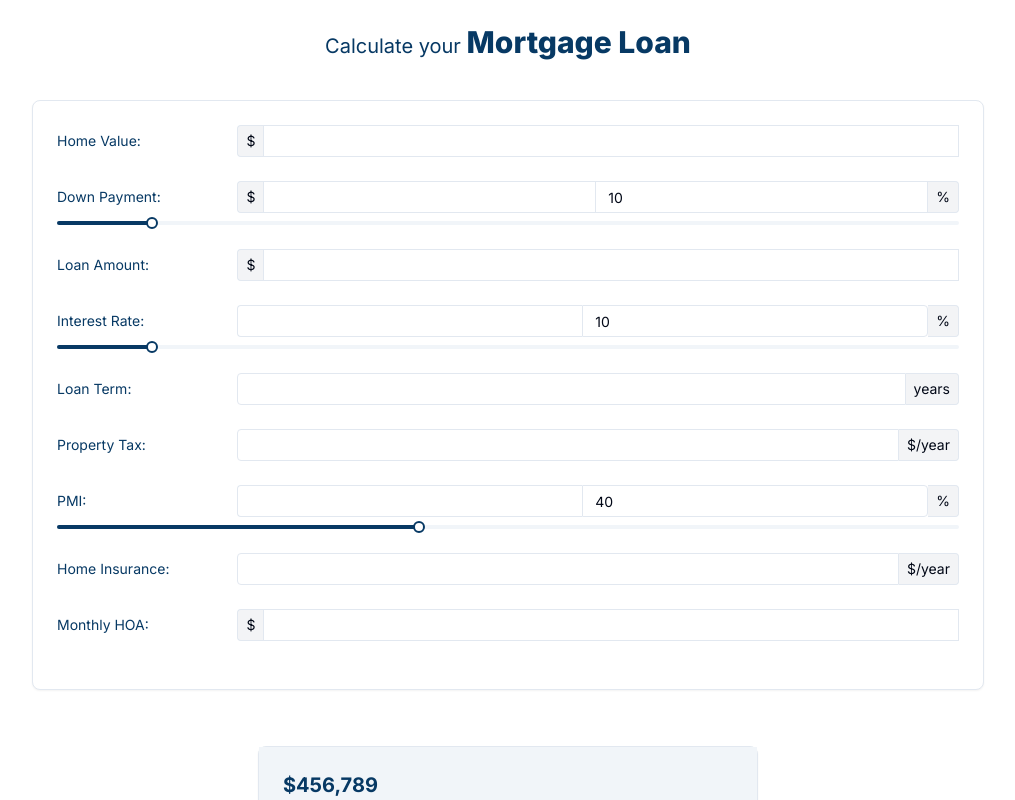
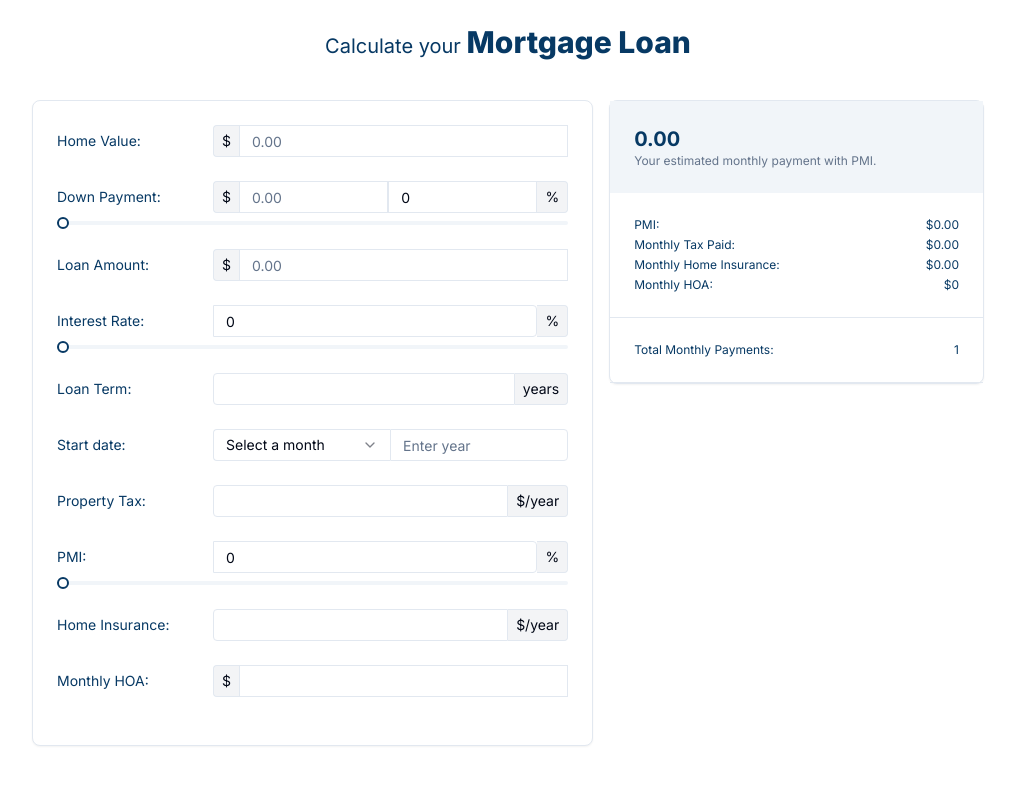
Before and after one commit to Yomzy2223/calculator, a Next.js app: page /mortgage in a window 1280 px wide. Shown: the top 800 px of the page, without its empty margins (132-1147 px from the left). Built offline with nearby package versions, Linux system fonts and the light colour scheme.

Commit message:
Mortgate done

```diff
--- a/src/app/affordability/action.ts
+++ b/src/app/affordability/action.ts
@@ -13,7 +13,7 @@ export const initialState = {
 
 export const reducer = (
   state: any,
-  action: { type: string; payload?: string }
+  action: { type: string; payload?: string | number }
 ) => {
   switch (action.type) {
     case "Home Value":
--- a/src/app/mortgage/action.ts
+++ b/src/app/mortgage/action.ts
@@ -1,41 +1,110 @@
 export const initialState = {
   homeValue: "",
   downPayment: "",
+  downPaymentPerc: 0,
   loanAmount: "",
-  interestRate: "",
+  interestRate: 0,
   loanTerm: "",
   startDate: "",
+  startYear: "",
   propertyTax: "",
-  PMI: "",
+  PMI: 0,
   homeInsurance: "",
   HOA: "",
 };
 
 export const reducer = (
   state: any,
-  action: { type: string; payload?: string }
+  action: { type: string; payload: string | number }
 ) => {
   switch (action.type) {
-    case "Home Value":
+    //
+    case "Home Value": {
+      let val = parseFloat(action.payload.toString());
+      if (val < 0) return state;
+
+      let downPayment = state.downPayment;
+      let loanAmount = state.loanAmount;
+      let perc = state.downPaymentPerc;
+      if (perc) {
+        downPayment = (state.downPaymentPerc / 100) * val;
+        downPayment = parseFloat(downPayment).toFixed(2);
+        loanAmount = (val - downPayment).toFixed(2) || 0;
+      }
+
       return {
         ...state,
-        homeValue: action.payload,
+        homeValue: val || "",
+        downPayment,
+        loanAmount,
       };
-    case "Down Payment":
+    }
+
+    //
+    case "Down Payment": {
+      let val = parseFloat(action.payload?.toString());
+      if (val < 0) return state;
+
+      let perc: string | number = ((val || 0) * 100) / state.homeValue;
+      if (perc > 100) return state;
+      if (perc) perc = parseFloat(perc.toString()).toFixed(2);
+
       return {
         ...state,
-        downPayment: action.payload,
+        downPayment: val || "",
+        downPaymentPerc: perc || 0,
+        loanAmount: state.homeValue - val || 0,
       };
-    case "Loan Amount":
+    }
+
+    //
+    case "Down Payment Perc": {
+      let val = parseFloat(action.payload?.toString());
+      if (val < 0) return state;
+
+      if (state.homeValue <= 0) return state;
+      let downPayment: string | number = (val / 100) * state.homeValue;
+      downPayment = downPayment.toFixed(2);
+      let loanAmount =
+        (state.homeValue - parseFloat(downPayment)).toFixed(2) || 0;
+
       return {
         ...state,
-        loanAmount: action.payload,
+        downPaymentPerc: val || "",
+        downPayment,
+        loanAmount,
       };
-    case "Interest Rate":
+    }
+
+    //
+    case "Loan Amount": {
+      let val = parseFloat(action.payload?.toString());
+      if (val < 0) return state;
+      val = val > state.homeValue ? state.homeValue : val;
+      let downPayment = (state.homeValue - val).toFixed(2) || 0;
+      let downPaymentPerc = (
+        (100 * parseFloat(downPayment.toString())) / state.homeValue || 0
+      ).toFixed(2);
+
       return {
         ...state,
-        interestRate: action.payload,
+        loanAmount: val || "",
+        downPayment,
+        downPaymentPerc,
       };
+    }
+
+    //
+    case "Interest Rate": {
+      let val = parseFloat(action.payload?.toString());
+
+      return {
+        ...state,
+        interestRate: val,
+      };
+    }
+
+    //
     case "Loan Term":
       return {
         ...state,
@@ -45,6 +114,11 @@ export const reducer = (
       return {
         ...state,
         startDate: action.payload,
+      };
+    case "Start Year":
+      return {
+        ...state,
+        startYear: action.payload,
       };
     case "Property Tax":
       return {
@@ -56,6 +130,7 @@ export const reducer = (
         ...state,
         PMI: action.payload,
       };
+
     case "Home Insurance":
       return {
         ...state,
--- a/src/app/mortgage/page.tsx
+++ b/src/app/mortgage/page.tsx
@@ -4,11 +4,39 @@ import React, { useReducer } from "react";
 import InputWithLabel from "@/components/input/inputWithLabel";
 import { initialState, reducer } from "./action";
 import { Card, CardContent } from "@/components/ui/card";
+import CMSelect from "@/components/cmSelect";
+import { allMonths } from "@/lib/utils";
 
 const Mortgage = () => {
   const [state, dispatch] = useReducer(reducer, initialState);
 
-  console.log(state);
+  const loanTermInMonths = (state.loanTerm || 0) * 12 || 1;
+  const monthlyTax = ((state.propertyTax || 0) / 12).toFixed(2);
+  const monthlyInsurance = (state.homeInsurance / 12).toFixed(2) || 0;
+  const monthlyPMI = (
+    (((state.PMI || 0) / 100) * state.loanAmount) /
+    loanTermInMonths
+  ).toFixed(2);
+  const monthlyHOA = state.HOA || 0;
+  const paymentEndYear =
+    parseInt(state.startYear) + (parseInt(state.loanTerm) || 0);
+
+  const loan = state.loanAmount || 0;
+  const monthlyInterest = (state.interestRate || 0) / 100 / 12;
+  const n = loanTermInMonths;
+  let monthlyPayment: string | number =
+    (loan * monthlyInterest * Math.pow(1 + monthlyInterest, n)) /
+    Math.pow(1 + monthlyInterest, n - 1);
+  monthlyPayment = parseFloat(monthlyPayment.toFixed(2));
+
+  const totalMonthlyPayment = (
+    monthlyPayment +
+    parseFloat(monthlyPMI) +
+    parseFloat(monthlyTax) +
+    parseFloat(monthlyInsurance.toString()) +
+    parseFloat(monthlyHOA)
+  ).toFixed(2);
+
   return (
     <div className="flex flex-col items-center gap-6 p-6 max-w-[1000px] m-auto ">
       <h2 className="lg:text-xl text-primary sm:text-lg text-center">
@@ -17,114 +45,157 @@ const Mortgage = () => {
           Mortgage Loan
         </span>
       </h2>
-      <Card className="flex flex-col my-4 py-6 w-full overflow-auto">
+      <div className="flex flex-col gap-4 md:flex-row">
+        <Card className="flex flex-col flex-[1.2] my-4 py-6 w-full overflow-auto">
           <div>
             <InputWithLabel
+              type="number"
               label="Home Value:"
+              placeholder="0.00"
               leftText="$"
-            onChange={(e) =>
-              dispatch({ type: "Home Value", payload: e.target.value })
-            }
+              DType="Home Value"
+              value={state.homeValue}
+              dispatch={dispatch}
             />
             <InputWithLabel
+              type="number"
               label="Down Payment:"
+              placeholder="0.00"
               leftText="$"
               rightText="%"
-            onChange={(e) =>
-              dispatch({ type: "Down Payment", payload: e.target.value })
-            }
-            sliderValue={10}
+              sliderValue={state.downPaymentPerc}
+              DType="Down Payment"
+              rightDType="Down Payment Perc"
+              value={state.downPayment}
+              dispatch={dispatch}
             />
             <InputWithLabel
+              type="number"
               label="Loan Amount:"
+              placeholder="0.00"
               leftText="$"
-            onChange={(e) =>
-              dispatch({ type: "Loan Amount", payload: e.target.value })
-            }
+              DType="Loan Amount"
+              value={state.loanAmount}
+              dispatch={dispatch}
             />
             <InputWithLabel
               label="Interest Rate:"
               rightText="%"
-            onChange={(e) =>
-              dispatch({ type: "Interest Rate", payload: e.target.value })
-            }
-            sliderValue={10}
+              sliderValue={state.interestRate}
+              rightDType="Interest Rate"
+              value={state.interestRate}
+              dispatch={dispatch}
+              sliderStep={0.2}
+              hideLeft
             />
             <InputWithLabel
               label="Loan Term:"
               rightText="years"
-            onChange={(e) =>
-              dispatch({ type: "Loan Term", payload: e.target.value })
-            }
+              DType="Loan Term"
+              value={state.loanTerm}
+              dispatch={dispatch}
+            />
+            <CMSelect
+              mainLabel="Start date:"
+              options={allMonths}
+              placeholder="Select a month"
+              placeholderR="Enter year"
+              DType="Start Date"
+              rightDType="Start Year"
+              value={state.startDate}
+              valueRight={state.startYear}
+              dispatch={dispatch}
             />
             <InputWithLabel
               label="Property Tax:"
               rightText="$/year"
-            onChange={(e) =>
-              dispatch({ type: "Property Tax", payload: e.target.value })
-            }
+              DType="Property Tax"
+              value={state.propertyTax}
+              dispatch={dispatch}
             />
+            {state.downPaymentPerc < 20 && (
               <InputWithLabel
                 label="PMI:"
                 rightText="%"
-            onChange={(e) => dispatch({ type: "PMI", payload: e.target.value })}
-            sliderValue={40}
+                sliderValue={state.PMI}
+                rightDType="PMI"
+                value={state.PMI}
+                dispatch={dispatch}
+                sliderStep={0.2}
+                hideLeft
               />
+            )}
             <InputWithLabel
+              type="number"
               label="Home Insurance:"
               rightText="$/year"
-            onChange={(e) =>
-              dispatch({ type: "Home Insurance", payload: e.target.value })
-            }
+              DType="Home Insurance"
+              value={state.homeInsurance}
+              dispatch={dispatch}
             />
             <InputWithLabel
               label="Monthly HOA:"
               leftText="$"
-            onChange={(e) =>
-              dispatch({ type: "Home Insurance", payload: e.target.value })
-            }
+              DType="HOA"
+              value={state.HOA}
+              dispatch={dispatch}
             />
           </div>
         </Card>
-      <Card className="flex flex-col my-4 w-full max-w-[500px]">
+        <Card className="flex flex-col flex-[0.8] my-4 w-full max-w-[500px] h-max">
           <CardContent className="!p-0 text-primary">
             <div className="bg-muted p-6">
-            <p className="font-bold text-lg sm:text-lg lg:text-xl">$456,789</p>
+              <p className="font-bold text-lg sm:text-lg lg:text-xl">
+                {totalMonthlyPayment}
+              </p>
               <p className="text-muted-foreground text-xs sm:text-xs lg:text-xs">
                 Your estimated monthly payment with PMI.
               </p>
             </div>
             <div className="border-b border-border p-6 text-xs sm:text-xs lg:text-xs space-y-1">
+              {state.downPaymentPerc < 20 && (
                 <div className="flex justify-between">
                   <span>PMI:</span>
-              <span>$4,678</span>
+                  <span>${monthlyPMI}</span>
+                </div>
+              )}
+              <div className="flex justify-between">
+                <span>Monthly Tax Paid:</span>
+                <span>${monthlyTax}</span>
               </div>
               <div className="flex justify-between">
-              <span>Monthly Tax Paid:</span>
-              <span>$4,678</span>
+                <span>Monthly Home Insurance:</span>
+                <span>${monthlyInsurance}</span>
               </div>
-            <div>
-              <span>Monthly Home Insurance:</span>
-              <span>$4,678</span>
+              <div className="flex justify-between">
+                <span>Monthly HOA:</span>
+                <span>${monthlyHOA}</span>
               </div>
             </div>
 
             <div className="border-b border-border p-6 text-xs sm:text-xs lg:text-xs space-y-1">
+              {state.startDate && state.startYear && (
                 <div className="flex justify-between">
-              <span>PMI End Date:</span>
-              <span>Feb, 2025</span>
+                  <span>Payment End Date:</span>
+                  <span>
+                    {state.startDate}, {paymentEndYear}
+                  </span>
                 </div>
+              )}
+              {loanTermInMonths && (
                 <div className="flex justify-between">
-              <span>Total PMI Payments:</span>
-              <span>78</span>
+                  <span>Total Monthly Payments:</span>
+                  <span>{loanTermInMonths}</span>
                 </div>
-            <div className="flex justify-between">
+              )}
+              {/* <div className="flex justify-between">
                 <span>Monthly Payment after Feb, 2025:</span>
                 <span>$4,678</span>
-            </div>
+              </div> */}
             </div>
           </CardContent>
         </Card>
+      </div>
     </div>
   );
 };
--- a/src/app/refinancing/action.ts
+++ b/src/app/refinancing/action.ts
@@ -13,7 +13,7 @@ export const initialState = {
 
 export const reducer = (
   state: any,
-  action: { type: string; payload?: string }
+  action: { type: string; payload?: string | number }
 ) => {
   switch (action.type) {
     case "Home Value":
--- /dev/null
+++ b/src/components/cmSelect/constants.ts
@@ -0,0 +1,16 @@
+import { Dispatch } from "react";
+
+export interface propsType {
+  label?: string;
+  mainLabel?: string;
+  placeholder?: string;
+  placeholderR?: string;
+  options: string[];
+  onSelect?: (v: any) => void;
+  DType?: string;
+  rightDType?: string;
+  defaultValue?: string;
+  value: string;
+  valueRight?: string;
+  dispatch?: Dispatch<{ type: string; payload: string | number }>;
+}
--- a/src/components/cmSelect/index.tsx
+++ b/src/components/cmSelect/index.tsx
@@ -1,6 +1,6 @@
 "use client";
 
-import React, { useState } from "react";
+import React from "react";
 import {
   Select,
   SelectContent,
@@ -11,40 +11,81 @@ import {
   SelectValue,
 } from "@/components/ui/select";
 import { cn } from "@/lib/utils";
+import { Input } from "../ui/input";
+import { Label } from "../ui/label";
+import { propsType } from "./constants";
 
 const CMSelect = ({
   label,
+  mainLabel,
   placeholder,
+  placeholderR,
   options,
-  handleSelect,
-  className,
+  onSelect,
+  dispatch,
+  DType,
+  rightDType,
   defaultValue,
   value,
-}: {
-  label?: string;
-  placeholder: string;
-  options: string[];
-  handleSelect?: (v: any) => void;
-  className?: { trigger?: string };
-  defaultValue?: string;
-  value: string;
-}) => {
+  valueRight,
+}: propsType) => {
+  const showRight = valueRight !== undefined;
+
+  const handleSelectChange = (val: string) => {
+    if (dispatch && DType) {
+      dispatch({ type: DType, payload: val });
+    }
+    onSelect && onSelect(val);
+  };
+
+  const handleInputChange = (e: any) => {
+    let val = e.target.value;
+    if (dispatch && rightDType) {
+      dispatch({ type: rightDType, payload: val });
+    }
+  };
+
   return (
-    <Select onValueChange={handleSelect} defaultValue={defaultValue} value={value}>
-      <SelectTrigger className={cn("w-[140px] rounded-lg bg-white/50 ", className?.trigger)}>
+    <div className="flex items-center gap-4 px-6 pb-6 ">
+      <Label className="text-sm leading-3 font-normal min-w-[100px] md:min-w-[140px]">
+        {mainLabel}
+      </Label>
+
+      <div className="flex flex-1 items-center  !mt-0 relative max-w-[90%] md:max-w-[80%]">
+        <Select
+          onValueChange={handleSelectChange}
+          defaultValue={defaultValue}
+          value={value}
+        >
+          <SelectTrigger
+            className={cn("rounded-none flex-1 min-w-[50px] rounded-l h-8", {
+              "border-r-0": showRight,
+            })}
+          >
             <SelectValue placeholder={placeholder} />
           </SelectTrigger>
-      <SelectContent>
+
+          <SelectContent className="max-h-60 overflow-auto">
             <SelectGroup>
-          <SelectLabel>{label}</SelectLabel>
+              {label && <SelectLabel>{label}</SelectLabel>}
               {options.map((option, i) => (
-            <SelectItem key={i} value={option} className="!text-white">
+                <SelectItem key={i} value={option}>
                   {option}
                 </SelectItem>
               ))}
             </SelectGroup>
           </SelectContent>
         </Select>
+        {showRight && (
+          <Input
+            className={cn("rounded-none flex-1 min-w-[50px] rounded-r")}
+            value={valueRight}
+            onChange={handleInputChange}
+            placeholder={placeholderR}
+          />
+        )}
+      </div>
+    </div>
   );
 };
 
--- a/src/components/input/inputWithLabel/index.tsx
+++ b/src/components/input/inputWithLabel/index.tsx
@@ -16,7 +16,8 @@ import { cmFieldPropType } from "./constants";
 
 const InputWithLabel = ({
   label,
-  type,
+  type = "text",
+  value,
   placeholder,
   sliderValue,
   disabled,
@@ -24,53 +25,67 @@ const InputWithLabel = ({
   rightText,
   onChange,
   onSliderValueChange,
+  sliderStep,
+  dispatch,
+  DType,
+  rightDType,
+  hideLeft,
 }: cmFieldPropType) => {
-  const [valueR, setValueR] = useState(sliderValue || 0);
-
-  useEffect(() => {
-    if (sliderValue) setValueR(sliderValue);
-  }, [sliderValue]);
-
+  //
   const handleSlider = (value: (number | string)[]) => {
-    if (!sliderValue) return;
-    setValueR(parseInt(value[0].toString()));
+    if (dispatch && rightDType) {
+      dispatch({ type: rightDType, payload: value[0] });
+    }
     onSliderValueChange && onSliderValueChange(value);
   };
 
+  const handleLeftChange = (e: any) => {
+    let value = e.target.value;
+    dispatch && DType && dispatch({ type: DType, payload: value });
+    onChange && onChange(e);
+  };
+
   const handleRightChange = (e: any) => {
-    setValueR(parseInt(e.target.value || 0));
+    let value = e.target.value;
+    // const value = parseFloat(e.target.value) || 0;
+    if (dispatch && rightDType && value <= 100) {
+      dispatch({ type: rightDType, payload: value });
+    }
   };
 
   return (
     <CardContent className="flex flex-col gap-2 w-full">
       <div className="flex items-center justify-between flex-wrap gap-x-4 gap-y-2 ">
         <Label
-          className={`text-sm leading-3 font-normal text-label min-w-[140px]`}
+          className={`text-sm leading-3 font-normal text-label min-w-[100px] md:min-w-[140px]`}
         >
           {label}
         </Label>
-        <div className="flex flex-1 items-center !mt-0 relative max-w-[80%]">
+        <div className="flex flex-1 items-center !mt-0 relative max-w-[90%] md:max-w-[80%]">
           {leftText && (
             <span className="flex items-center text-sm border-border border-t border-b border-l rounded-l h-8 p-2 bg-gray-100">
               {leftText}
             </span>
           )}
+          {!hideLeft && (
             <Input
               type={type}
               placeholder={placeholder}
               disabled={disabled}
+              value={value}
+              onChange={handleLeftChange}
               className={cn("rounded-none flex-1 min-w-[50px]", {
                 " border-r-0": sliderValue,
                 "rounded-l": !leftText,
               })}
-            onChange={onChange}
             />
-          {typeof sliderValue === "number" && (
+          )}
+          {(typeof sliderValue === "number" ||
+            typeof sliderValue === "string") && (
             <Input
-              type="text"
-              value={valueR}
+              placeholder={placeholder}
+              value={sliderValue}
               onChange={handleRightChange}
-              placeholder={placeholder}
               disabled={disabled}
               className={cn("rounded-none flex-1 min-w-[50px]", {
                 "rounded-r": !leftText,
@@ -84,14 +99,14 @@ const InputWithLabel = ({
           )}
         </div>
       </div>
-      {typeof sliderValue === "number" && (
+      {(typeof sliderValue === "number" || typeof sliderValue === "string") && (
         <div>
           <Slider
-            defaultValue={[valueR]}
+            defaultValue={[parseInt(sliderValue || "0")]}
             max={100}
-            step={1}
+            step={sliderStep || 1}
             onValueChange={handleSlider}
-            value={[valueR]}
+            value={[parseInt(sliderValue || "0")]}
           />
         </div>
       )}
--- a/src/components/ui/select.tsx
+++ b/src/components/ui/select.tsx
@@ -1,16 +1,16 @@
-"use client"
+"use client";
 
-import * as React from "react"
-import * as SelectPrimitive from "@radix-ui/react-select"
-import { Check, ChevronDown } from "lucide-react"
+import * as React from "react";
+import * as SelectPrimitive from "@radix-ui/react-select";
+import { Check, ChevronDown } from "lucide-react";
 
-import { cn } from "@/lib/utils"
+import { cn } from "@/lib/utils";
 
-const Select = SelectPrimitive.Root
+const Select = SelectPrimitive.Root;
 
-const SelectGroup = SelectPrimitive.Group
+const SelectGroup = SelectPrimitive.Group;
 
-const SelectValue = SelectPrimitive.Value
+const SelectValue = SelectPrimitive.Value;
 
 const SelectTrigger = React.forwardRef<
   React.ElementRef<typeof SelectPrimitive.Trigger>,
@@ -19,7 +19,7 @@ const SelectTrigger = React.forwardRef<
   <SelectPrimitive.Trigger
     ref={ref}
     className={cn(
-      "flex h-10 w-full items-center justify-between rounded-md border border-input bg-background px-3 py-2 text-sm ring-offset-background placeholder:text-muted-foreground focus:outline-none focus:ring-2 focus:ring-ring focus:ring-offset-2 disabled:cursor-not-allowed disabled:opacity-50",
+      "flex h-10 w-full items-center justify-between rounded-md border border-input bg-background px-3 py-2 text-sm ring-offset-background placeholder:text-muted-foreground focus:outline-none focus:ring-1 focus:ring-ring focus:ring-offset-0 disabled:cursor-not-allowed disabled:opacity-50",
       className
     )}
     {...props}
@@ -29,8 +29,8 @@ const SelectTrigger = React.forwardRef<
       <ChevronDown className="h-4 w-4 opacity-50" />
     </SelectPrimitive.Icon>
   </SelectPrimitive.Trigger>
-))
-SelectTrigger.displayName = SelectPrimitive.Trigger.displayName
+));
+SelectTrigger.displayName = SelectPrimitive.Trigger.displayName;
 
 const SelectContent = React.forwardRef<
   React.ElementRef<typeof SelectPrimitive.Content>,
@@ -59,8 +59,8 @@ const SelectContent = React.forwardRef<
       </SelectPrimitive.Viewport>
     </SelectPrimitive.Content>
   </SelectPrimitive.Portal>
-))
-SelectContent.displayName = SelectPrimitive.Content.displayName
+));
+SelectContent.displayName = SelectPrimitive.Content.displayName;
 
 const SelectLabel = React.forwardRef<
   React.ElementRef<typeof SelectPrimitive.Label>,
@@ -71,8 +71,8 @@ const SelectLabel = React.forwardRef<
     className={cn("py-1.5 pl-8 pr-2 text-sm font-semibold", className)}
     {...props}
   />
-))
-SelectLabel.displayName = SelectPrimitive.Label.displayName
+));
+SelectLabel.displayName = SelectPrimitive.Label.displayName;
 
 const SelectItem = React.forwardRef<
   React.ElementRef<typeof SelectPrimitive.Item>,
@@ -94,8 +94,8 @@ const SelectItem = React.forwardRef<
 
     <SelectPrimitive.ItemText>{children}</SelectPrimitive.ItemText>
   </SelectPrimitive.Item>
-))
-SelectItem.displayName = SelectPrimitive.Item.displayName
+));
+SelectItem.displayName = SelectPrimitive.Item.displayName;
 
 const SelectSeparator = React.forwardRef<
   React.ElementRef<typeof SelectPrimitive.Separator>,
@@ -106,8 +106,8 @@ const SelectSeparator = React.forwardRef<
     className={cn("-mx-1 my-1 h-px bg-muted", className)}
     {...props}
   />
-))
-SelectSeparator.displayName = SelectPrimitive.Separator.displayName
+));
+SelectSeparator.displayName = SelectPrimitive.Separator.displayName;
 
 export {
   Select,
@@ -118,4 +118,4 @@ export {
   SelectLabel,
   SelectItem,
   SelectSeparator,
-}
+};
--- a/src/lib/utils.ts
+++ b/src/lib/utils.ts
@@ -1,6 +1,21 @@
-import { type ClassValue, clsx } from "clsx"
-import { twMerge } from "tailwind-merge"
+import { type ClassValue, clsx } from "clsx";
+import { twMerge } from "tailwind-merge";
 
 export function cn(...inputs: ClassValue[]) {
-  return twMerge(clsx(inputs))
+  return twMerge(clsx(inputs));
 }
+
+export const allMonths = [
+  "January",
+  "February",
+  "March",
+  "April",
+  "May",
+  "June",
+  "July",
+  "August",
+  "September",
+  "October",
+  "November",
+  "December",
+];
```
Also changed, not shown: src/app/affordability/page.tsx (+10 -4 lines), src/components/input/inputWithLabel/constants.ts (+9 -3 lines). Lines whose indentation alone changed are shown as unchanged.
